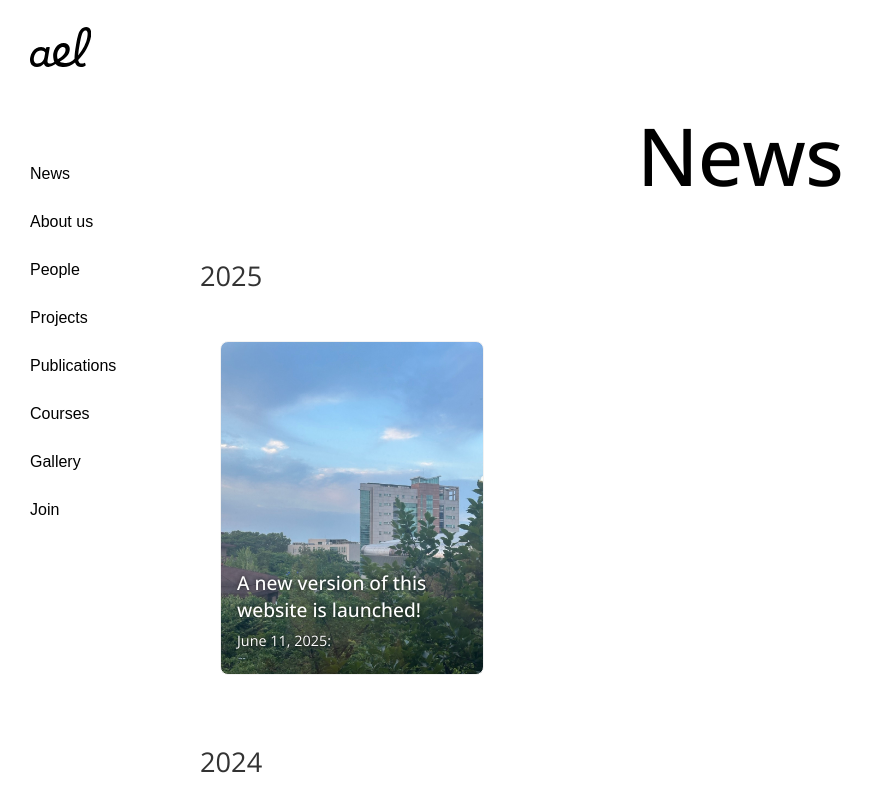
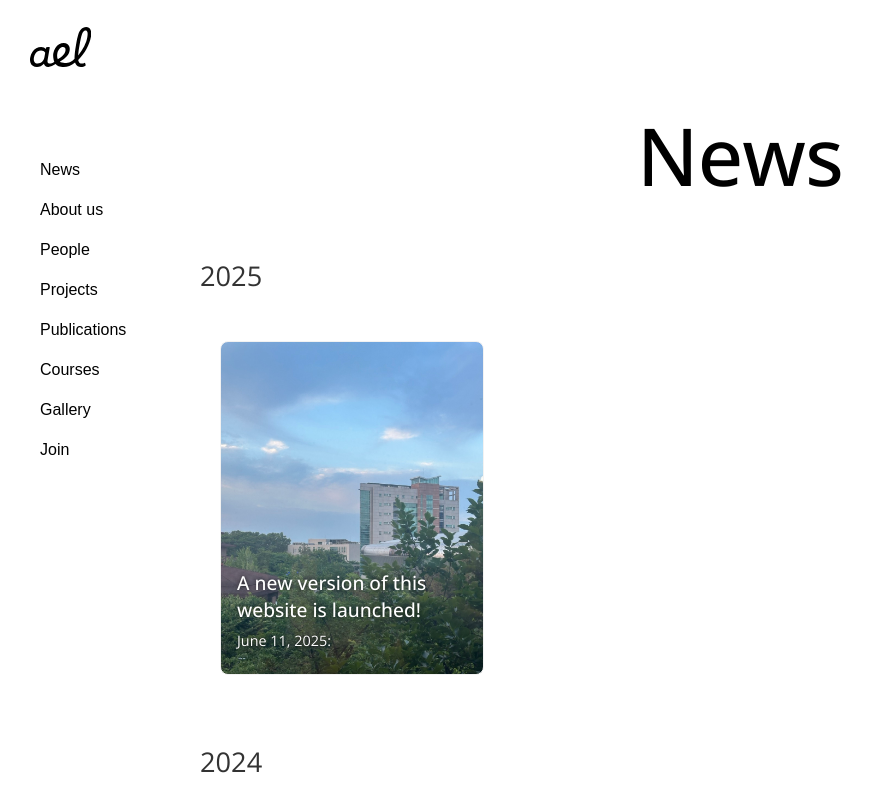
Before and after one commit to ai-experience-lab/ai-experience-lab.github.io, a React (Create React App) app: page / in a window 1280 px wide. Shown: the whole page, without its empty margins (0-874 px from the left). Built offline with nearby package versions, Linux system fonts and the light colour scheme; a web font is replaced by a local one.

Commit message:
fix: refine nav event problem & visualization

```diff
--- a/src/components/Nav.scss
+++ b/src/components/Nav.scss
@@ -32,7 +32,7 @@
               color:#000;
               margin-left:4px;
             }
-          }
+        }
         ul {
             display: block;
             list-style-type: none;
@@ -42,22 +42,40 @@
 
         li {
             display: block;
-            margin-right: 20px;
             cursor: pointer;
+            border-radius: 5px;
+            box-sizing: border-box;
 
             a, button {
+                margin-left: 10px;
+                margin-right: 30px;
                 color: black;
                 font-size: 1rem;
                 font-weight: 500;
-                line-height: 3rem;
+                line-height: 2.5rem;
                 font-family: Arial, Helvetica, sans-serif;
-                width:100%;
-                height:30px;
 
+                display: block;
+                width: 100%;
+                height: 100%;
+                text-decoration: none;
+
+                min-height: 30px;
+
+                pointer-events: auto;
+                position: relative;
+                z-index: 1;
             }
             &:hover {
-                background:#eee;
+                background: #eee;
+                pointer-events: auto;
+                a {
+                    pointer-events: auto;
+                    position: relative;
+                    z-index: 2;
+                }
             }
+            transition: background-color 0.1s ease-in;
         }
     }
 }
```
